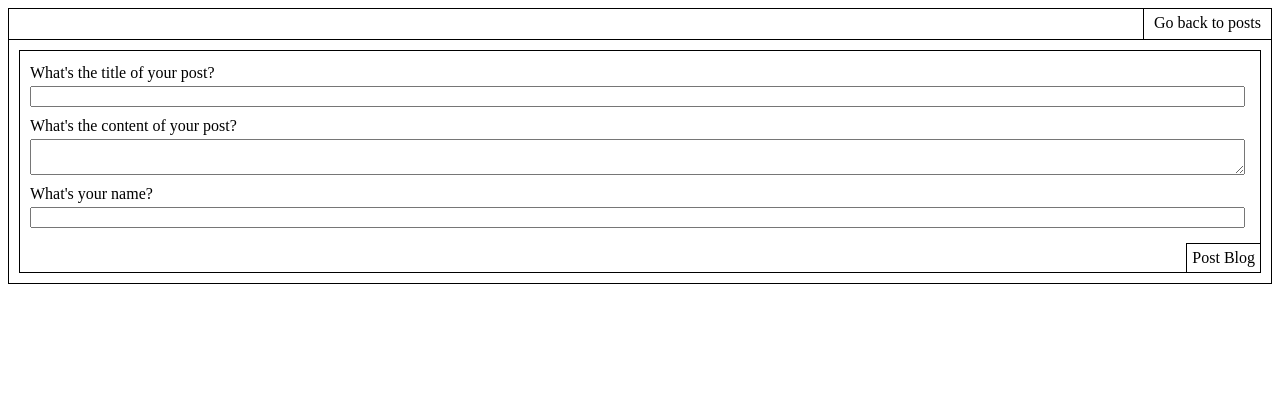
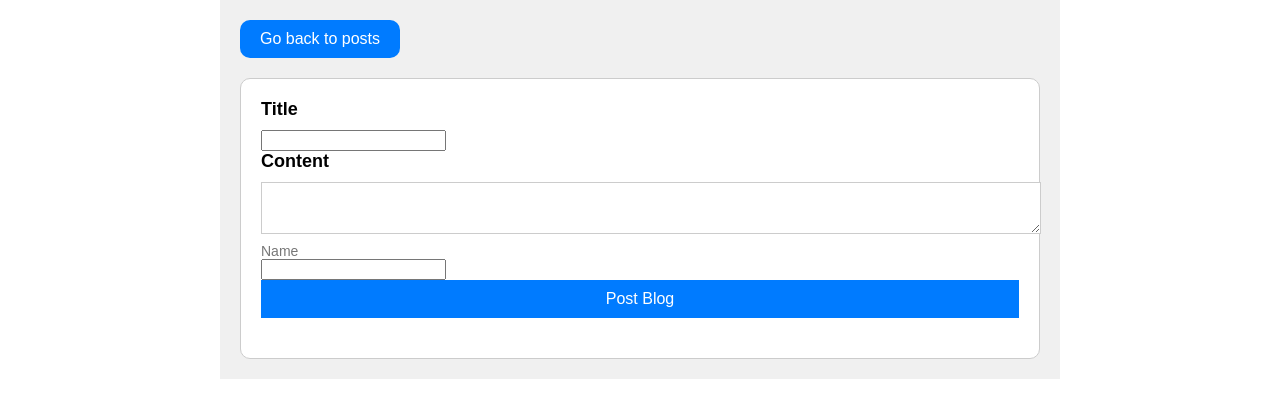
Before and after one commit to mmirasol17/ExchangeMyIdeas, a PHP site: page /create_blog.php in a window 1280 px wide. Shown: the top 418 px of the page. Run offline with PHP 8.4, Linux system fonts and the light colour scheme.

Commit message:
Working on new UI design

```diff
--- a/config.php
+++ b/config.php
@@ -1,10 +1,9 @@
 <?php
-
-
+// config the db settings
 $connString = "mysql:host=localhost; dbname=blog";
 $user = "root";
 $pass = "root";
 
+// initialize the PHP data obj to access the db
 $conn = new pdo($connString, $user, $pass);
-
-$conn->setAttribute(PDO::ATTR_ERRMODE, PDO::ERRMODE_EXCEPTION);//useful during initial development and debugging
+$conn->setAttribute(PDO::ATTR_ERRMODE, PDO::ERRMODE_EXCEPTION);
--- a/create_blog.css
+++ b/create_blog.css
@@ -1,83 +1,113 @@
-.container > .header {
-  border: 1px solid black;
-  height: 30px;
-  display: flex;
-  align-items: center;
-  justify-content: space-between;
+/* Universal button styling */
+.button {
+  border-radius: 10px;
+  padding: 10px 20px;
+  background-color: #007bff;
+  color: #fff;
+  cursor: pointer;
 }
 
-.container > .header > .title {
-  padding-left: 10px;
+.button:hover {
+  background-color: #0069d9;
+  box-shadow: 0 0 5px #0069d9;
 }
 
-.container > .header > #go_to_posts {
-  user-select: none;
-  cursor: pointer;
-  height: -webkit-fill-available;
-  padding: 5px 10px;
-  border-left: 1px solid black;
-  margin-left: auto;
+
+/* Reset some default styles */
+body, h1, h2, h3, p {
+  margin: 0;
+  padding: 0;
 }
 
-.container > .post {
-  border-left: 1px solid black;
-  border-right: 1px solid black;
-  border-bottom: 1px solid black;
-  padding: 10px;
+/* Basic styling for the container */
+.container {
+  font-family: Arial, sans-serif;
+  max-width: 800px;
+  margin: 0 auto;
+  padding: 20px;
+  background-color: #f0f0f0;
 }
 
-.container > .post > .content {
-  border: 1px solid black;
+/* Header styling */
+.header {
   display: flex;
-  flex-direction: column;
-  padding-top: 3px;
-  padding-left: 10px;
+  justify-content: space-between;
+  align-items: center;
+  margin-bottom: 20px;
 }
 
-.container > .post > .content > div:not(:last-child) {
-  padding-top: 10px;
-  padding-bottom: 4px;
+#go_to_posts {
+  /* padding: 5px 10px;
+  background-color: #007bff;
+  color: #fff;
+  cursor: pointer; */
 }
 
-.container > .post > .content > *:not(:last-child) {
-  margin-right: 15px;
+/* Form styling */
+.post {
+  border-radius: 10px;
+  border: 1px solid #ccc;
+  padding: 20px;
+  background-color: #fff;
 }
 
-.container > .post > .content > .reply {
-  user-select: none;
-  cursor: pointer;
-  margin-top: 15px;
-  margin-left: auto;
-  padding: 5px;
-  border-top: 1px solid black;
-  border-left: 1px solid black;
+.post .content {
+  margin-bottom: 20px;
 }
 
-.container > .post > .reply {
-  display: flex;
-  flex-direction: column;
-  padding-top: 5px;
-  padding-left: 10px;
-  border-left: 1px solid black;
-  border-right: 1px solid black;
-  border-bottom: 1px solid black;
+.post .title {
+  font-size: 18px;
+  font-weight: bold;
+  margin-bottom: 10px;
 }
 
-.container > .post > .reply > *:not(:last-child) {
-  margin-right: 10px;
+.post input[type="text"],
+.post textarea {
+  width: 100%;
+  padding: 10px;
+  border: 1px solid #ccc;
 }
 
-.container > .post > .reply > div:not(:last-child) {
-  padding-top: 10px;
-  padding-bottom: 4px;
+.post .author {
+  font-size: 14px;
+  color: #777;
+  margin-top: 5px;
 }
 
-.container > .post > .reply > .post_reply {
-  user-select: none;
+.post .reply {
+  padding: 10px 20px;
+  background-color: #007bff;
+  color: #fff;
   cursor: pointer;
-  margin-top: 15px;
-  margin-left: auto;
-  padding: 5px;
-  border-top: 1px solid black;
-  border-left: 1px solid black;
+  text-align: center;
 }
+
+/* Dark theme */
+body.dark {
+  background-color: #333;
+  color: #fff;
+}
+
+.container.dark {
+  background-color: #444;
+  color: #fff;
+  border: 1px solid #555;
+}
+
+.post.dark {
+  border-color: #666;
+  background-color: #555;
+  color: #fff;
+}
+
+.post input[type="text"].dark,
+.post textarea.dark {
+  border: 1px solid #666;
+  background-color: #666;
+  color: #fff;
+}
+
+.post .reply.dark {
+  background-color: #007bff;
+  color: #fff;
+}
--- a/create_blog.js
+++ b/create_blog.js
@@ -1,4 +1,5 @@
 window.addEventListener("load", () => {
+  // reference the form so when the user clicks the submit button, the form is submitted
   const goToPosts = document.getElementById("go_to_posts");
   goToPosts.addEventListener("click", () => {
     window.location.href = "./index.php";
--- a/create_blog.php
+++ b/create_blog.php
@@ -3,15 +3,20 @@
 try {
   require_once("./config.php");
 
+  // when creating a blog post, fetch the data submitted from the create blog form
   if ($_SERVER["REQUEST_METHOD"] == "POST") {
     $title = $_POST['title'];
     $content = $_POST['content'];
     $author = $_POST['author'];
 
+    // if all blog data is set and not empty, insert into the db
     if (isset($title) && isset($content) && isset($author)) {
-      $sql = "INSERT INTO blog_posts VALUES (uuid(), '" . $author . "', '" . $content . "', '" . $title . "')";
+      $sql = "
+        INSERT INTO blog_posts
+          VALUES (uuid(), '" . $author . "', '" . $content . "', '" . $title . "')
+      ";
+
       $conn->exec($sql);
-
       header("Location: ./index.php");
       die();
     }
@@ -41,16 +46,16 @@
       }
 
       ?>
-      <div id="go_to_posts">Go back to posts</div>
+      <div id="go_to_posts" class="button">Go back to posts</div>
     </div>
 
     <form class="post" name="post" method="post" action="<?php echo $_SERVER['PHP_SELF']; ?>">
       <div class="content">
-        <div class="title">What's the title of your post?</div>
+        <div class="title">Title</div>
         <input name="title"></input>
-        <div class="title">What's the content of your post?</div>
+        <div class="title">Content</div>
         <textarea name="content"></textarea>
-        <div class="author">What's your name?</div>
+        <div class="author">Name</div>
         <input name="author" />
         <input type="submit" style="display: none;" />
         <div class="reply" onClick="document.forms['post'].submit();">Post Blog</div>
--- a/sql.txt
+++ b/sql.txt
@@ -1,5 +1,3 @@
-CREATE DATABASE blog;
-
 CREATE TABLE blog_posts (
 	post_id varchar(36) NOT NULL,
 	author_name text NOT NULL,
```
Also changed, not shown: index.css (+219 -77 lines), index.js (+56 -13 lines), index.php (+53 -20 lines), 1 other file.
